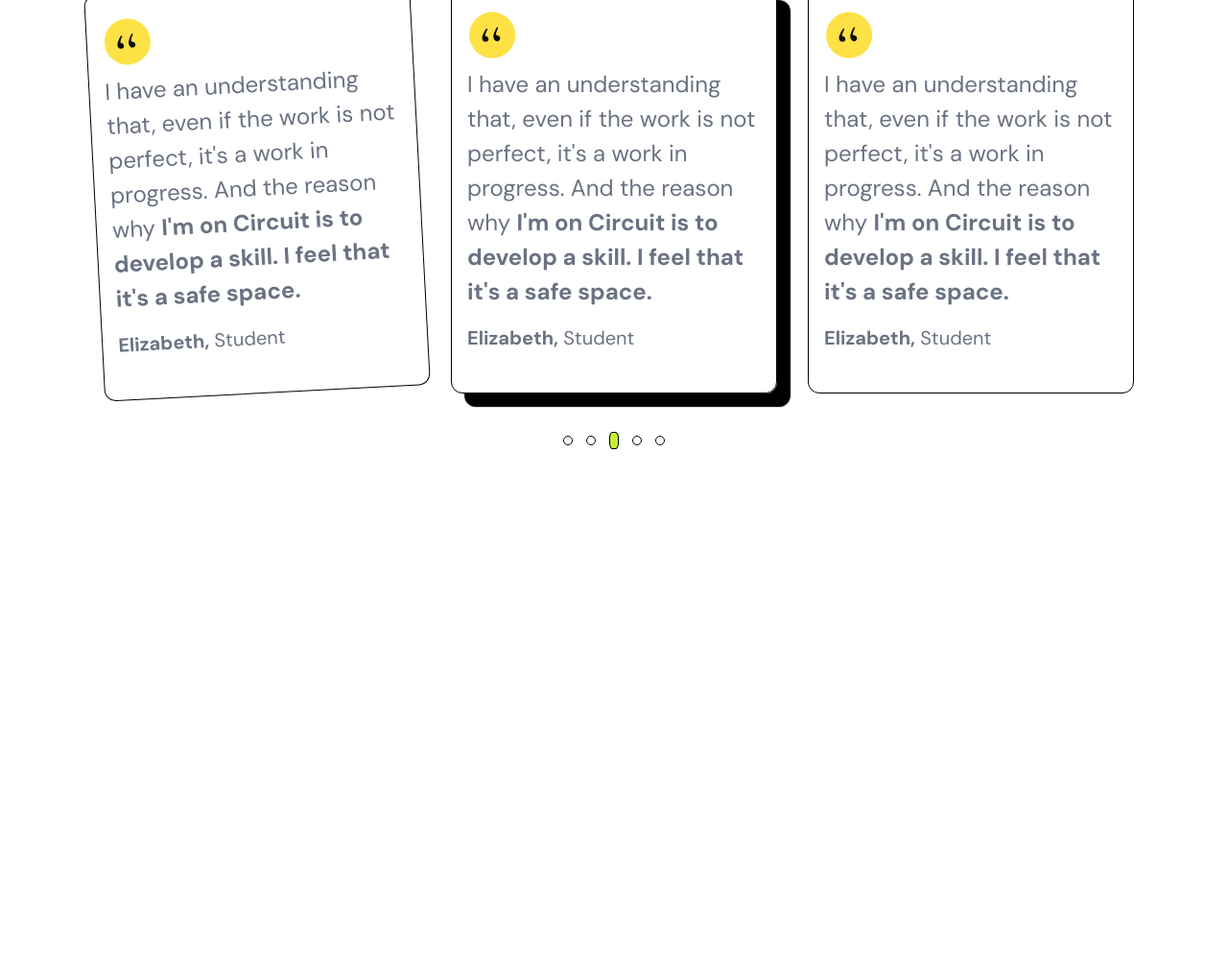
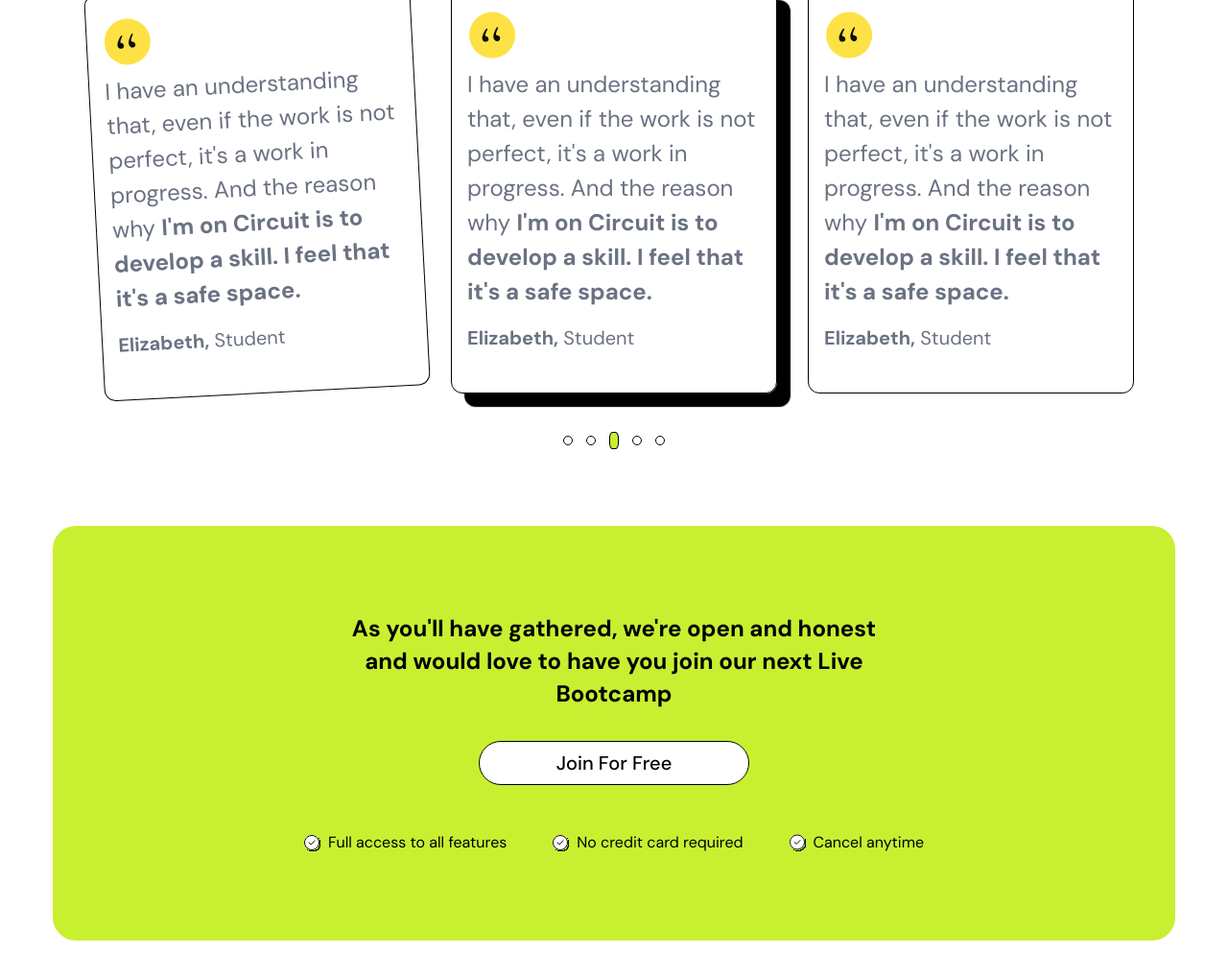
Before and after one commit to jroycodes/courses, a plain HTML site: page public/index.html in a window 1280 px wide. Shown: the part 4475-5493 px from the top of the page at 96% size. Before the commit the page ends 5023 px from the top, so only its background shows below. Drawn offline with Linux system fonts and the light colour scheme.

Commit message:
complete final section

```diff
--- a/public/index.html
+++ b/public/index.html
@@ -50,7 +50,9 @@
           Live tech bootcamps and online classes to kickstart or accelerate your
           career
         </p>
-        <button class="border-2 bg-[#C8F031] rounded-4xl px-8 py-2 bg mt-8 mr-4">
+        <button
+          class="border-2 bg-[#C8F031] rounded-4xl px-8 py-2 bg mt-8 mr-4"
+        >
           Get Started
         </button>
         <button class="border-2 rounded-4xl px-8 py-2 mt-4">
@@ -543,5 +545,40 @@
         <div class="border max-w-2.5 max-h-2.5 rounded-[50%] p-1"></div>
       </div>
     </section>
+    <section>
+      <div
+        class="flex flex-col justify-center items-center text-center flex-wrap gap-4 mb-10"
+      >
+        <div
+          class="flex justify-center items-center flex-col bg-[#C8F031] w-full max-w-84.75 h-fit md:max-w-292.5 md:h-108 rounded-3xl"
+        >
+          <h3 class="text-center text-2xl/8.5 pt-12 mb-8 font-bold max-w-140">
+            As you'll have gathered, we're open and honest and would love to
+            have you join our next Live Bootcamp
+          </h3>
+          <div class="flex flex-nowrap justify-center">
+            <button
+              class="py-2 px-20 mb-12 text-center border rounded-4xl text-xl bg-white font-medium leading-7"
+            >
+            Join For Free
+            </button>
+          </div>
+          <div class="pb-12 lg:flex lg:gap-12">
+            <div class="flex gap-2">
+              <img class="object-contain max-w-fit" src="/assets/check.svg" alt="Checked circle" />
+              <p>Full access to all features</p>
+            </div>
+            <div class="flex gap-2">
+              <img class="object-contain max-w-fit" src="/assets/check.svg" alt="Checked circle" />
+              <p>No credit card required</p>
+            </div>
+            <div class="flex gap-2">
+              <img src="/assets/check.svg" alt="Checked circle" />
+              <p>Cancel anytime</p>
+            </div>
+          </div>
+        </div>
+      </div>
+    </section>
   </main>
 </html>
```
Also changed, not shown: assets/check.svg (added), src/output.css.
